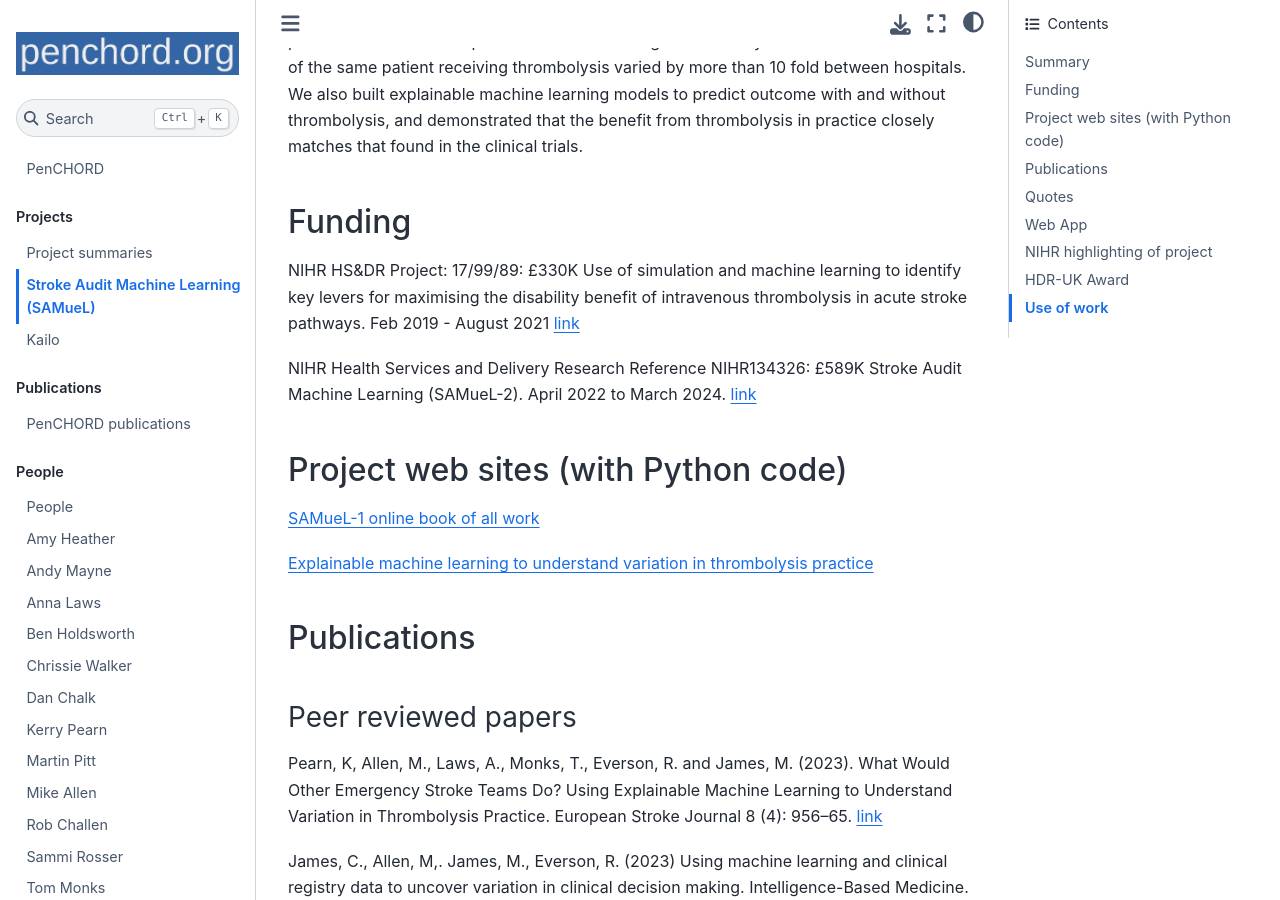
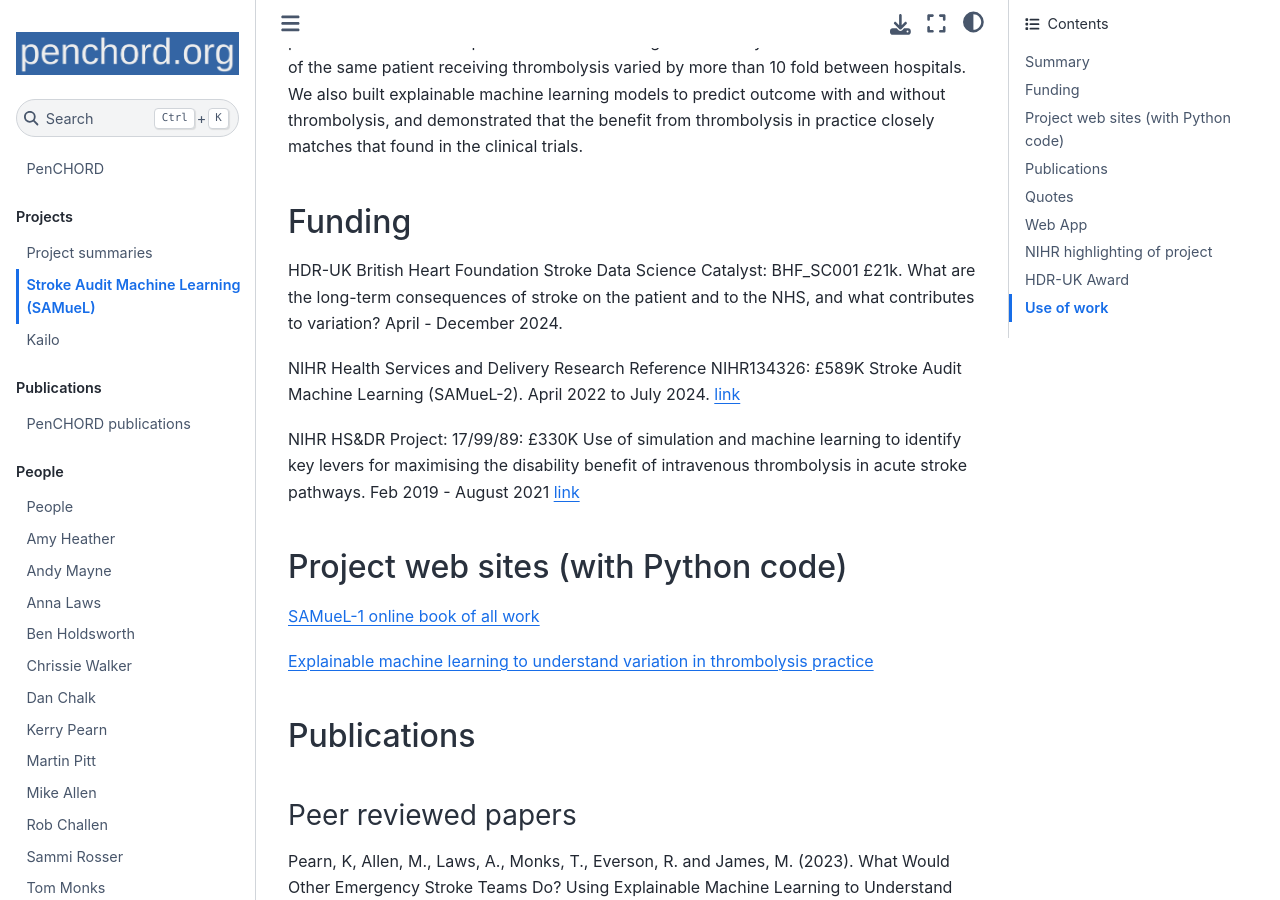
Before and after one commit to penchord/web, a Jupyter Book: the page built from project_pages/samuel_1.md, in a window 1280 px wide and 900 px high, scrolled down 768 px. Built offline with Jupyter Book 1.0.4 settings and Sphinx 7.4.7 and the Sphinx Book theme 1.1.4, drawn with Linux system fonts in a browser that asks for light colours.

```diff
--- a/project_pages/samuel_1.md
+++ b/project_pages/samuel_1.md
@@ -12,9 +12,11 @@
 
 ## Funding
 
+HDR-UK British Heart Foundation Stroke Data Science Catalyst: BHF_SC001 £21k. What are the long-term consequences of stroke on the patient and to the NHS, and what contributes to variation? April - December 2024.
+
+NIHR Health Services and Delivery Research Reference NIHR134326: £589K Stroke Audit Machine Learning (SAMueL-2). April 2022 to July 2024. [link](https://fundingawards.nihr.ac.uk/award/NIHR134326)
+
 NIHR HS&DR Project: 17/99/89: £330K Use of simulation and machine learning to identify key levers for maximising the disability benefit of intravenous thrombolysis in acute stroke pathways. Feb 2019 - August 2021 [link](https://fundingawards.nihr.ac.uk/award/17/99/89)
-
-NIHR Health Services and Delivery Research Reference NIHR134326: £589K Stroke Audit Machine Learning (SAMueL-2). April 2022 to March 2024. [link](https://fundingawards.nihr.ac.uk/award/NIHR134326)
 
 ## Project web sites (with Python code)
 
```
